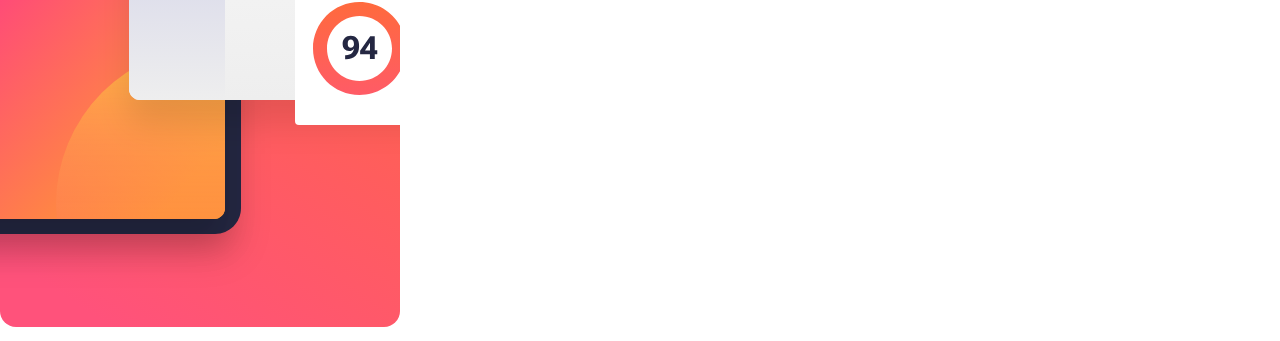
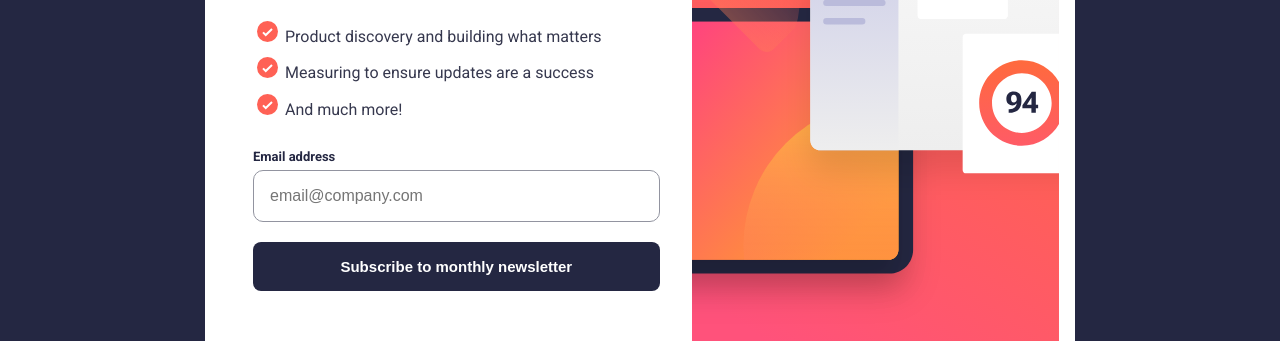
Before and after one commit to NdokiA/Frontend-Mentor-Newsletter, a plain HTML site: page index.html in a window 1280 px wide. Shown: the part 266-607 px from the top of the page. Drawn offline with Linux system fonts and the light colour scheme.

Commit message:
Style for >768px

```diff
--- a/index.html
+++ b/index.html
@@ -51,11 +51,11 @@
 
       </div>
     </div>
+
+    <div class="attribution">
+      Challenge by <a href="https://www.frontendmentor.io?ref=challenge" target="_blank">Frontend Mentor</a>.
+      Coded by <a href="#">Your Name Here</a>.
+    </div>
   </main>
-
-  <div class="attribution">
-    Challenge by <a href="https://www.frontendmentor.io?ref=challenge" target="_blank">Frontend Mentor</a>.
-    Coded by <a href="#">Your Name Here</a>.
-  </div>
 </body>
 </html>
--- a/styles.css
+++ b/styles.css
@@ -28,7 +28,9 @@ body{
     gap: 0.5rem;
 }
 
-
+img{
+    width: 100%;
+}
 
 h1{
     color: var(--dark-slate-gray);
@@ -96,6 +98,7 @@ button{
     font-weight: 700;
     font-size: 15px;
     cursor: pointer;
+    transition: background-image 0.3s ease, transform 0.3s ease, box-shadow 0.3s ease;
 }
 
 button:hover,
@@ -118,3 +121,27 @@ button:focus-visible::after{
     transform:translateY(1.5rem);
     z-index: -1;
 }
+
+@media (min-width: 768px){
+    main{
+        background-color: var(--dark-slate-gray);
+        display: grid;
+        place-items: center;
+    }
+    .content{
+        margin-block: 4rem;
+        background-color: var(--white);
+
+        display: flex;
+        flex-direction: row-reverse;
+        align-self: center;
+        justify-self: center;
+        align-items: center;
+        justify-content: space-evenly;
+        width: 100%;
+        max-width: 870px;
+
+        padding: 1rem;
+        border-radius: 20px;
+    }
+}
--- a/success-login/styles.css
+++ b/success-login/styles.css
@@ -14,18 +14,22 @@
 }
 
 body{
+    height: 100vh;
     font-family: 'Roboto', sans-serif;
     font-size: 16px;
     font-weight: 400;
     color: var(--charcoal-grey);
     line-height: 1.6;
-    margin-top: 20vh;
+    display: grid;
+    place-items: center;
 }
+
 
 .content{
     margin-inline: 2rem;
     margin-block: 2rem;
-    height: 100%;
+    justify-self: center;
+    align-self: center;
 }
 
 .content-text{
@@ -34,9 +38,11 @@ body{
 }
 
 h1{
+    line-height: 1;
     color: var(--dark-slate-gray);
     font-weight: 700;
     font-size: 40px;
+    padding-bottom: 1rem;
 }
 
 span{
@@ -48,7 +54,7 @@ span{
 button{
     width: 100%;
     padding: 1rem;
-    margin-block: 5rem;
+    margin-top: 5rem;
     border-radius: 8px;
     border: none;
     background-color: var(--dark-slate-gray);
@@ -80,3 +86,20 @@ button:focus-visible::after{
     transform:translateY(1.5rem);
     z-index: -1;
 }
+
+@media (min-width: 768px){
+    body{
+        background-color: var(--dark-slate-gray);
+    }
+
+    .content{
+        background-color: var(--white);
+        padding: 2rem;
+        max-width: 436px;
+        border-radius: 30px;
+    }
+
+    button{
+        margin-top: 2rem;
+    }
+}
```
